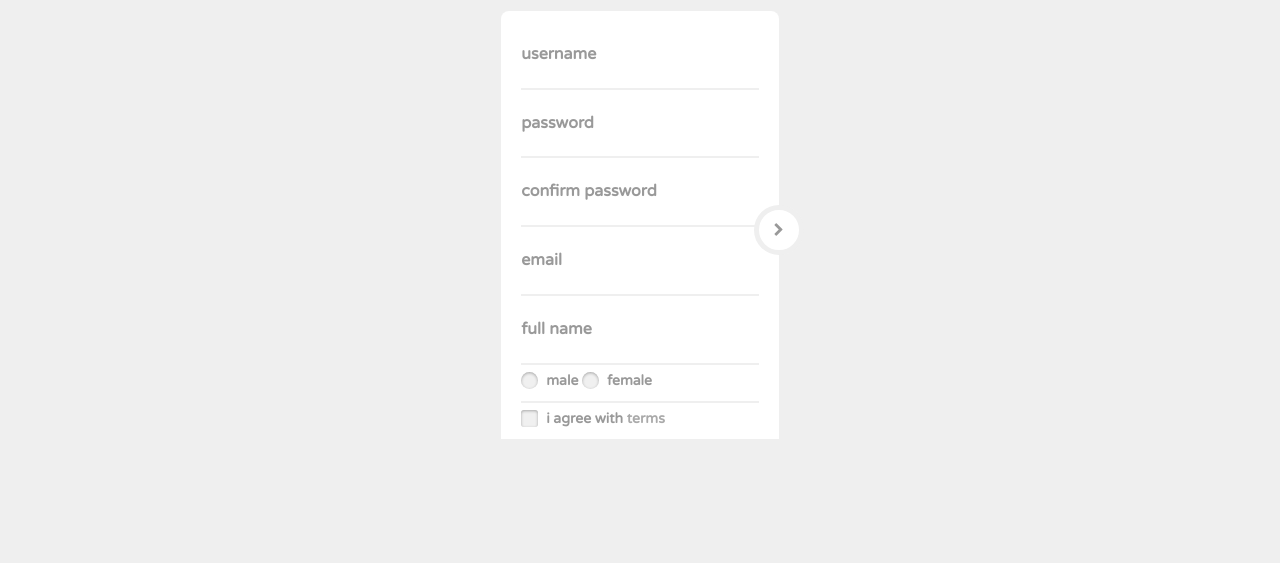
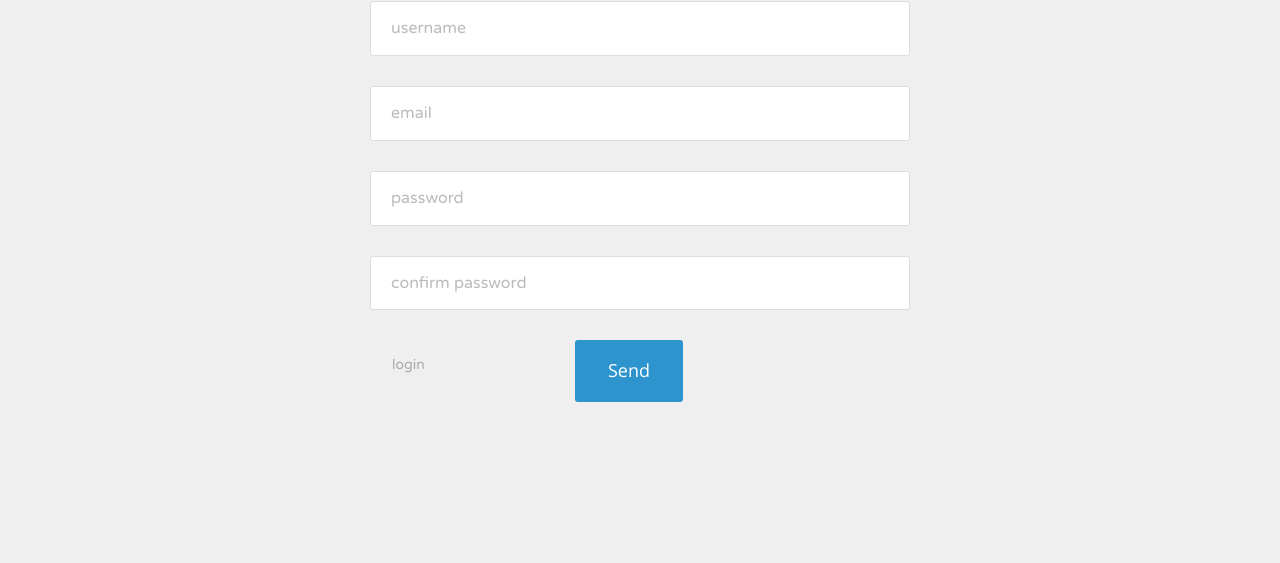
Before and after one commit to ryanygu/poopnplop, a plain HTML site: page index-register.html in a window 1280 px wide. Shown: the part 353-916 px from the top of the page. Before the commit the page ends 800 px from the top, so only its background shows below. Drawn offline with nearby package versions, Linux system fonts and the light colour scheme; files that its build step writes are made by us from their sources; files whose address does not match are found by name.

Commit message:
login changes

```diff
--- a/includes/css/publisher.css
+++ b/includes/css/publisher.css
@@ -216,11 +216,11 @@ header .intro-text {
 	}
 }
 #wrapper {
-    /*max-height:99vh !important;*/
+    max-height:200vh !important;
 }
 @media (min-width: 992px) {
     #wrapper {
-        max-height: 99vh;
+        max-height: 120vh;
     }
 }
 
@@ -544,6 +544,23 @@ section.reviews {
 	}
 }
 
+.register-title {
+    margin-bottom: 35px;
+    color: #bababa;
+}
+#lost-title {
+    margin-left: 40px;
+}
+#login-title {
+    margin-left: 15px;
+}
+.form-link {
+    margin-top: 30px;
+    margin-left: 22px;
+}
+.form-link:hover {
+    color: #f66f94;
+}
 /* Review Styles */
 
 .review {
@@ -749,7 +766,7 @@ footer .social a.google-plus:active {color:#dd4b39;}
   padding: 15px 20px;
   font-size: 16px;
   line-height: 1.42857143;
-  color: #91e867;
+  color: #f66f94;
   background-color: #fff;
   background-image: none;
   border: 1px solid #dddddd;
@@ -758,7 +775,7 @@ footer .social a.google-plus:active {color:#dd4b39;}
   transition: all 0.3s ease;
 }
 .form-control:focus {
-  border-color: #91e867;
+  border-color: #96c9e6;
   outline: 0;
 }
 .form-control::-moz-placeholder {
--- a/index-register.html
+++ b/index-register.html
@@ -48,62 +48,57 @@
 <section id="book">
 	<div class="container">
 		<div class="row">
-			<div class="col-md-12">
-				<!-- Where all the magic happens -->
-                <!-- REGISTRATION FORM -->
-                <div class="text-center" style="padding:50px 0">
-                    <div class="logo">register</div>
-                    <!-- Main Form -->
-                    <div class="login-form-1">
-                        <form id="register-form" class="text-left">
-                            <div class="login-form-main-message"></div>
-                            <div class="main-login-form">
-                                <div class="login-group">
-                                    <div class="form-group">
-                                        <label for="reg_username" class="sr-only">Email address</label>
-                                        <input type="text" class="form-control" id="reg_username" name="reg_username" placeholder="username">
+			<div class="col-md-3">
             </div>
-                                    <div class="form-group">
-                                        <label for="reg_password" class="sr-only">Password</label>
-                                        <input type="password" class="form-control" id="reg_password" name="reg_password" placeholder="password">
+            <form action="" method="" class="mail-form">
+                <div class="col-md-6">
+                   <div class="row">
+                        <div class="col-sm-4">
                         </div>
-                                    <div class="form-group">
-                                        <label for="reg_password_confirm" class="sr-only">Password Confirm</label>
-                                        <input type="password" class="form-control" id="reg_password_confirm" name="reg_password_confirm" placeholder="confirm password">
+                        <div class="col-sm-4">
+                            <h1 class="register-title">Register</h1>
                         </div>
-                                    <div class="form-group">
-                                        <label for="reg_email" class="sr-only">Email</label>
-                                        <input type="text" class="form-control" id="reg_email" name="reg_email" placeholder="email">
-                                    </div>
-                                    <div class="form-group">
-                                        <label for="reg_fullname" class="sr-only">Full Name</label>
-                                        <input type="text" class="form-control" id="reg_fullname" name="reg_fullname" placeholder="full name">
-                                    </div>
-                                    <div class="form-group login-group-checkbox">
-                                        <input type="radio" class="" name="reg_gender" id="male" placeholder="username">
-                                        <label for="male">male</label>
-                                        <input type="radio" class="" name="reg_gender" id="female" placeholder="username">
-                                        <label for="female">female</label>
-                                    </div>
-                                    <div class="form-group login-group-checkbox">
-                                        <input type="checkbox" class="" id="reg_agree" name="reg_agree">
-                                        <label for="reg_agree">i agree with <a href="#">terms</a></label>
+                        <div class="col-sm-4">
                         </div>
                     </div>
-                                <button type="submit" class="login-button"><i class="fa fa-chevron-right"></i></button>
+                    <div class="row">
+                        <div class="col-sm-12">
+                            <input name="name" type="text" class="form-control" placeholder="username" data-validation="reg_username">
                         </div>
-                            <div class="etc-login-form">
-                                <p>already have an account? <a href="index-login.html">login here</a></p>
+                    </div>
+                    <div class="row">
+                        <div class="col-sm-12">
+                            <input name="email" type="text" class="form-control" placeholder="email" data-validation="reg_email">
+                        </div>
+                    </div>
+                    <div class="row">
+                        <div class="col-sm-12">
+                            <input name="name" type="text" class="form-control" placeholder="password" data-validation="reg_password">
+                        </div>
+                    </div>
+                    <div class="row">
+                        <div class="col-sm-12">
+                            <input name="email" type="text" class="form-control" placeholder="confirm password" data-validation="reg_confirm_password">
+                        </div>
+                    </div>
+                    <div class="row">
+                        <div class="col-sm-4">
+                            <a class="form-link" href="index-login.html">login</a>
+                        </div>
+                        <div class="col-sm-4">
+                            <input type="submit" class="btn btn-login contact-button" value="Send">
+                        </div>
+                        <div class="col-sm-4">
+                        </div>
+                    </div>
                 </div>
             </form>
-                    </div>
-                    <!-- end:Main Form -->
-                </div>
-                </div>
+            <div class="col-md-3">
             </div>
         </div>
     </div>
 </section>
+
 <script src="https://cdnjs.cloudflare.com/ajax/libs/jquery-validate/1.13.1/jquery.validate.min.js"></script>
 <script src="includes/js/jquery-1.11.1.min.js"></script>
 <script src="includes/js/owl.carousel.js"></script>
```
Also changed, not shown: index-forgot.html (+27 -23 lines), index-login.html (+32 -29 lines). Lines whose indentation alone changed are shown as unchanged.
